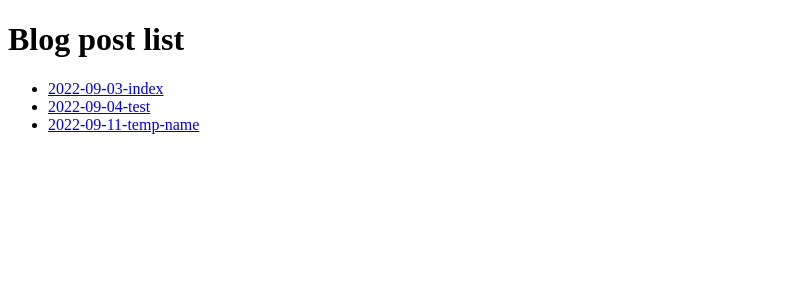
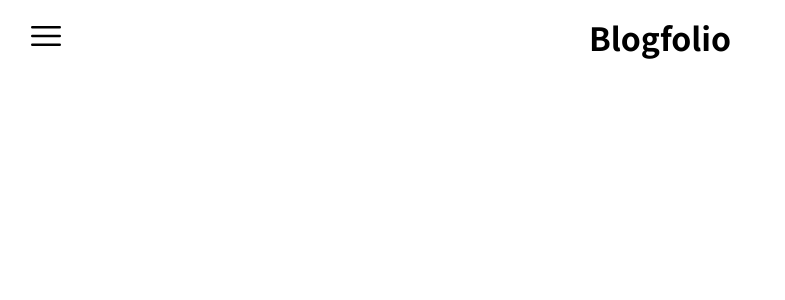
Before and after one commit to JP3Pe/blogfolio, a Next.js app: page / in a window 1280 px wide. Shown: the top 300 px of the page, without its empty margins (0-785 px from the left). Built offline with nearby package versions, Linux system fonts and the light colour scheme.

Commit message:
상단 메뉴바 추가 (#30)
* add: 기본적인 CSS 파일 추가

* add: 상단 타이틀바 추가

```diff
--- /dev/null
+++ b/components/layout.tsx
@@ -0,0 +1,5 @@
+import TopBar from "./top-bar";
+
+export default function Layout(props: any) {
+  return <TopBar></TopBar>;
+}
--- /dev/null
+++ b/components/top-bar.tsx
@@ -0,0 +1,57 @@
+export default function TopBar() {
+  return (
+    <nav className="top-menu">
+      <ul>
+        <li>
+          {/* 햄버거 아이콘 */}
+          <div className="top-menu__icon">
+            <svg
+              xmlns="http://www.w3.org/2000/svg"
+              fill="none"
+              viewBox="0 0 24 24"
+              strokeWidth={1.5}
+              stroke="currentColor"
+              className="w-6 h-6"
+            >
+              <path
+                strokeLinecap="round"
+                strokeLinejoin="round"
+                d="M3.75 6.75h16.5M3.75 12h16.5m-16.5 5.25h16.5"
+              />
+            </svg>
+          </div>
+        </li>
+        <li>
+          <span className="top-menu__title">Blogfolio</span>
+        </li>
+        <li>
+          <span className="top-menu__right-blank-area"></span>
+        </li>
+      </ul>
+      <style jsx>
+        {`
+          nav {
+            --top-menu-height: 5vh;
+            height: var(--top-menu-height);
+            padding: 2vh 2vw;
+          }
+
+          nav > ul {
+            display: flex;
+            justify-content: space-between;
+            align-items: center;
+          }
+
+          .top-menu__icon > svg:first-child {
+            height: var(--top-menu-height);
+          }
+
+          .top-menu__title {
+            font-weight: bold;
+            font-size: 2em;
+          }
+        `}
+      </style>
+    </nav>
+  );
+}
--- a/pages/_app.tsx
+++ b/pages/_app.tsx
@@ -1,7 +1,16 @@
 import type { AppProps } from "next/app";
 
+import Layout from "../components/layout";
+
+import "../styles/reset.css";
+import "../styles/root.css";
+
 function MyApp({ Component, pageProps }: AppProps) {
-  return <Component {...pageProps} />;
+  return (
+    <Layout>
+      <Component {...pageProps} />
+    </Layout>
+  );
 }
 
 export default MyApp;
--- /dev/null
+++ b/styles/reset.css
@@ -0,0 +1,129 @@
+/* http://meyerweb.com/eric/tools/css/reset/
+   v2.0 | 20110126
+   License: none (public domain)
+*/
+
+html,
+body,
+div,
+span,
+applet,
+object,
+iframe,
+h1,
+h2,
+h3,
+h4,
+h5,
+h6,
+p,
+blockquote,
+pre,
+a,
+abbr,
+acronym,
+address,
+big,
+cite,
+code,
+del,
+dfn,
+em,
+img,
+ins,
+kbd,
+q,
+s,
+samp,
+small,
+strike,
+strong,
+sub,
+sup,
+tt,
+var,
+b,
+u,
+i,
+center,
+dl,
+dt,
+dd,
+ol,
+ul,
+li,
+fieldset,
+form,
+label,
+legend,
+table,
+caption,
+tbody,
+tfoot,
+thead,
+tr,
+th,
+td,
+article,
+aside,
+canvas,
+details,
+embed,
+figure,
+figcaption,
+footer,
+header,
+hgroup,
+menu,
+nav,
+output,
+ruby,
+section,
+summary,
+time,
+mark,
+audio,
+video {
+  margin: 0;
+  padding: 0;
+  border: 0;
+  font-size: 100%;
+  font: inherit;
+  vertical-align: baseline;
+}
+/* HTML5 display-role reset for older browsers */
+article,
+aside,
+details,
+figcaption,
+figure,
+footer,
+header,
+hgroup,
+menu,
+nav,
+section {
+  display: block;
+}
+body {
+  line-height: 1;
+}
+ol,
+ul {
+  list-style: none;
+}
+blockquote,
+q {
+  quotes: none;
+}
+blockquote:before,
+blockquote:after,
+q:before,
+q:after {
+  content: "";
+  content: none;
+}
+table {
+  border-collapse: collapse;
+  border-spacing: 0;
+}
--- /dev/null
+++ b/styles/root.css
@@ -0,0 +1,7 @@
+@import url("https://fonts.googleapis.com/css2?family=Noto+Sans+KR:wght@400;700&family=Noto+Sans:wght@400;700&display=swap");
+
+body {
+  background-color: white;
+  font-family: "Noto Sans", sans-serif;
+  font-family: "Noto Sans KR", sans-serif;
+}
```
Also changed, not shown: 1 other file (tests, documents, lock files or other folders).
